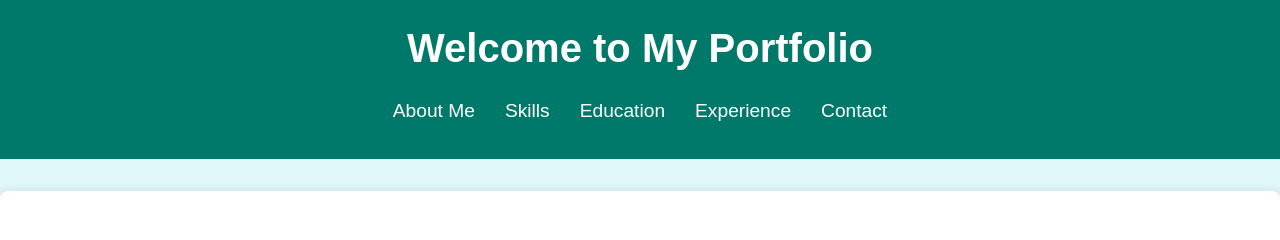
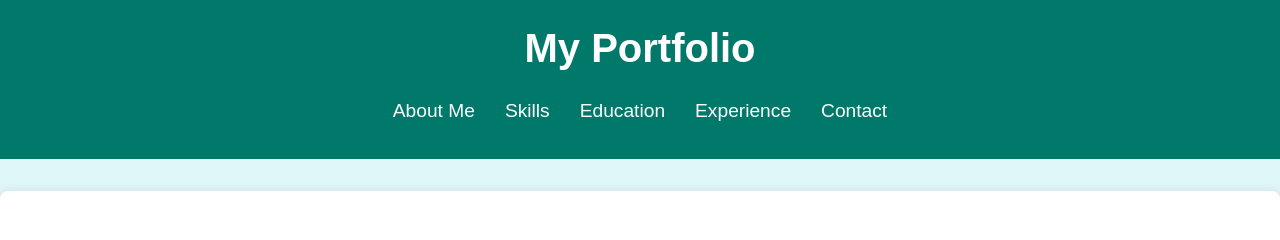
Before and after one commit to anastasiostheocharis/portfolio, a plain HTML site: page index.html in a window 1280 px wide. Shown: the top 240 px of the page. Drawn offline with Linux system fonts and the light colour scheme.

Commit message:
index.html

```diff
--- a/index.html
+++ b/index.html
@@ -9,7 +9,7 @@
 </head>
 <body>
     <header>
-        <h1>Welcome to My Portfolio</h1>
+        <h1>My Portfolio</h1>
         <nav>
             <ul>
                 <li><a href="#about">About Me</a></li>
```
